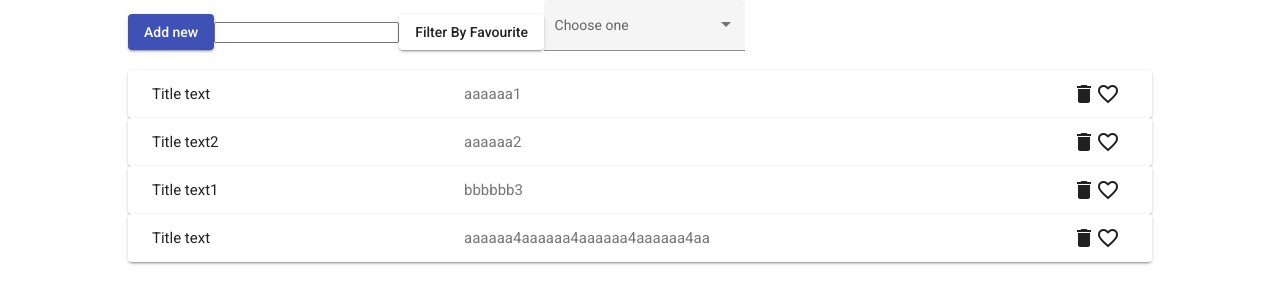
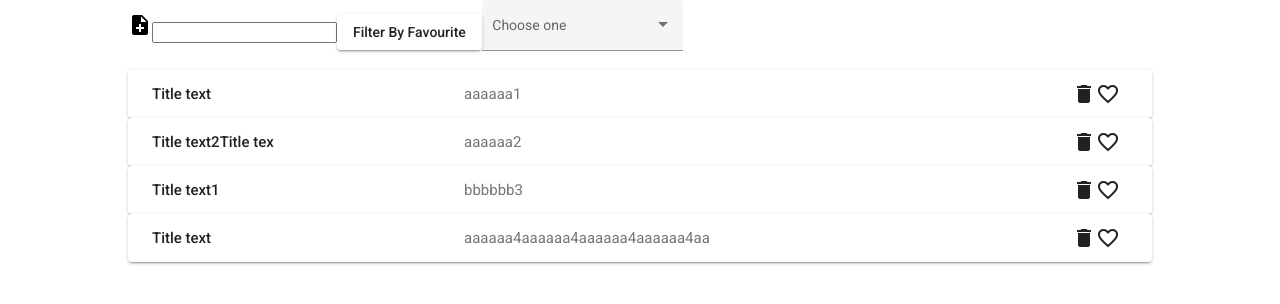
Before and after one commit to Volkovgit/todoAngular, an Angular app: page / in a window 1280 px wide. Shown: the top 304 px of the page. Built offline with nearby package versions, Linux system fonts and the light colour scheme.

Commit message:
Работа над проектом

```diff
--- a/src/app/app.component.html
+++ b/src/app/app.component.html
@@ -1,6 +1,6 @@
 <div class="app">
   <div class="app-wrapper">
-    <todo-creator (createElement)="createNewElement($event,$event)"></todo-creator>
+    <todo-creator (createElement)="createNewElement($event)"></todo-creator>
     <input type="text" [(ngModel)]="filter.text" (input)="filterList()" >
     <button mat-raised-button  (click)="filterListByFavourite()">Filter By Favourite</button>
     <mat-form-field appearance="fill">
--- a/src/app/app.component.ts
+++ b/src/app/app.component.ts
@@ -1,5 +1,6 @@
 import { Component, EventEmitter } from '@angular/core';
 import { TodoDataService } from './todo-data-service.service';
+import { dialogDataNewElement } from './todo-creator/todo-creator.component';
 
 export type todoElement = {
   id: number;
@@ -58,8 +59,8 @@ export class AppComponent {
     this.filterList();
   }
 
-  createNewElement(text: string,title:string):void {
-    this.todoDataService.createTodoItem(text,title);
+  createNewElement(newElementData : dialogDataNewElement):void {
+    this.todoDataService.createTodoItem(newElementData);
     this.filterList();
   }
 
--- a/src/app/todo-creator/dialog.html
+++ b/src/app/todo-creator/dialog.html
@@ -1,10 +1,31 @@
-<h1 mat-dialog-title>Create</h1>
-<div mat-dialog-content>
-  <mat-form-field>
-    <input matInput [formControl]="inputFormControl" [(ngModel)]="data"/>
-  </mat-form-field>
+<div class="container">
+  <h1 mat-dialog-title>New Element</h1>
+  <div mat-dialog-content>
+    <mat-form-field style="width: 100%">
+      <input
+        matInput
+        [formControl]="inputFormControl"
+        [(ngModel)]="data.title"
+      />
+    </mat-form-field>
+    <mat-form-field style="width: 100%">
+      <textarea
+        style="min-height: 200px"
+        matInput
+        [formControl]="inputFormControl"
+        [(ngModel)]="data.description"
+      ></textarea>
+    </mat-form-field>
+  </div>
+  <div mat-dialog-actions>
+    <button
+      [disabled]="data.title===''"
+      mat-button
+      [mat-dialog-close]="data"
+      cdkFocusInitial
+    >
+      Create
+    </button>
+    <button mat-button (click)="onNoClick()">Cancel</button>
+  </div>
 </div>
-<div mat-dialog-actions>
-  <button  [disabled]="data===''" mat-button [mat-dialog-close]="data" cdkFocusInitial>Create</button>
-  <button mat-button (click)="onNoClick()">Cancel</button>
-</div>
--- /dev/null
+++ b/src/app/todo-creator/dialog.scss
@@ -0,0 +1,3 @@
+.container{
+    width:50vw;
+}
--- a/src/app/todo-creator/todo-creator.component.html
+++ b/src/app/todo-creator/todo-creator.component.html
@@ -1,4 +1 @@
-<!-- <button (click)="openDialog()">+</button> -->
-<button mat-raised-button color="primary" (click)="openDialog()">
-  Add new
-</button>
+<mat-icon (click)="openDialog()">note_add</mat-icon>
--- a/src/app/todo-creator/todo-creator.component.ts
+++ b/src/app/todo-creator/todo-creator.component.ts
@@ -1,49 +1,59 @@
-import { Component, OnInit,Inject, Output, EventEmitter } from '@angular/core';
+import { Component, OnInit, Inject, Output, EventEmitter } from '@angular/core';
 import { FormControl, Validators } from '@angular/forms';
-import { MAT_DIALOG_DATA, MatDialog, MatDialogRef } from '@angular/material/dialog';
+import {
+  MAT_DIALOG_DATA,
+  MatDialog,
+  MatDialogRef,
+} from '@angular/material/dialog';
 import { todoElement } from '../app.component';
+
+export type dialogDataNewElement = {
+  title: string;
+  description: string;
+};
 
 @Component({
   selector: 'todo-creator',
   templateUrl: './todo-creator.component.html',
-  styleUrls: ['./todo-creator.component.scss']
+  styleUrls: ['./todo-creator.component.scss'],
 })
 export class TodoCreatorComponent implements OnInit {
-
-  text : string = '';
+  text: string = '';
 
   @Output()
-  createElement : EventEmitter<string> = new EventEmitter<string>();
+  createElement: EventEmitter<dialogDataNewElement> = new EventEmitter<dialogDataNewElement>();
 
+  constructor(private dialog: MatDialog) {}
 
-  constructor(private dialog :MatDialog) { }
-
-  ngOnInit(): void {
-  }
+  ngOnInit(): void {}
 
   openDialog(): void {
     const dialogRef = this.dialog.open(CreateTodoDialog, {
-      data: this.text,
+      data: {
+        title: '',
+        description: '',
+      },
     });
 
-    dialogRef.afterClosed().subscribe((result) => {
+    dialogRef.afterClosed().subscribe((result: dialogDataNewElement) => {
       if(result!== undefined)
       this.createElement.emit(result)
     });
   }
+}
 
-}
+
 
 @Component({
   selector: 'create-dialog',
-  templateUrl: 'dialog.html',
+  templateUrl: './dialog.html',
+  styleUrls: ['./dialog.scss'],
 })
 export class CreateTodoDialog {
-
-  inputFormControl = new FormControl('',Validators.required)
+  inputFormControl = new FormControl('', Validators.required);
   constructor(
     public dialogRef: MatDialogRef<CreateTodoDialog>,
-    @Inject(MAT_DIALOG_DATA) public data: string
+    @Inject(MAT_DIALOG_DATA) public data: dialogDataNewElement
   ) {}
 
   onNoClick(): void {
--- a/src/app/todo-data-service.service.ts
+++ b/src/app/todo-data-service.service.ts
@@ -1,5 +1,6 @@
 import { Injectable } from '@angular/core';
 import { filterTodo, todoElement } from './app.component';
+import { dialogDataNewElement } from './todo-creator/todo-creator.component';
 
 @Injectable({
   providedIn: 'root',
@@ -18,7 +19,7 @@ export class TodoDataService {
     {
       id: 2,
       text: 'aaaaaa2',
-      title: 'Title text2',
+      title: 'Title text2Title text2Title text2',
       active: true,
       createdAt: new Date(),
       updatedAt: null,
@@ -76,8 +77,8 @@ export class TodoDataService {
     return newListWithFiltredItems;
   }
 
-  public createTodoItem(text: string, title: string): void {
-    this.data.push(this.generateTodoElementData(text, title));
+  public createTodoItem(newElement : dialogDataNewElement): void {
+    this.data.push(this.generateTodoElementData(newElement.description, newElement.title));
     console.log(this.data);
   }
 
--- a/src/app/todo-element/todo-element.component.html
+++ b/src/app/todo-element/todo-element.component.html
@@ -1,6 +1,6 @@
 <mat-expansion-panel hideToggle>
   <mat-expansion-panel-header class="right-aligned-header">
-    <mat-panel-title> {{ todoElement.title }} </mat-panel-title>
+    <mat-panel-title> {{ todoElement.title | slice: 0:20}} </mat-panel-title>
     <mat-panel-description>
       {{ todoElement.text | slice: 0:30}}
     </mat-panel-description>
@@ -8,6 +8,7 @@
     <mat-icon *ngIf="todoElement.favourite === false"  (click)="setFavourite()">favorite_border</mat-icon>
     <mat-icon *ngIf="todoElement.favourite === true" (click)="setFavourite()">favorite</mat-icon>
   </mat-expansion-panel-header>
+  <h4>{{ todoElement.title}}</h4>
   <p>{{ todoElement.text }}</p>
   <mat-icon (click)="openDialog()">edit</mat-icon>
 </mat-expansion-panel>
--- a/src/app/todo-element/todo-element.component.scss
+++ b/src/app/todo-element/todo-element.component.scss
@@ -12,3 +12,6 @@
 .mat-expansion-panel-header-title, .mat-expansion-panel-header-description{
     flex-basis: 0;
 }
+mat-panel-title{
+    font-weight: 500;
+}
```
